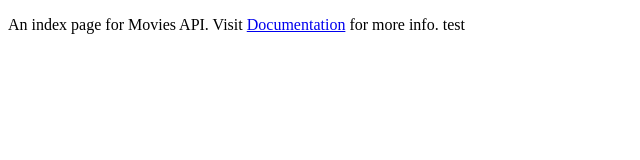
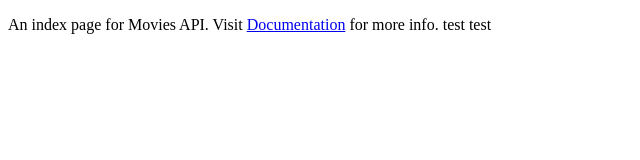
Before and after one commit to mayyinandprojects/Movie-API, a website: page public/index.html in a window 1280 px wide. Shown: the full height of the page, 0-640 px from the left. Drawn offline with Linux system fonts and the light colour scheme.

Commit message:
update index.html

```diff
--- a/public/index.html
+++ b/public/index.html
@@ -6,6 +6,6 @@
     <title>Movie Api</title>
 </head>
 <body>
-    <p>An index page for Movies API. Visit <a href="./documentation.html">Documentation</a> for more info. test</p>
+    <p>An index page for Movies API. Visit <a href="./documentation.html">Documentation</a> for more info. test test</p>
 </body>
 </html>
```
